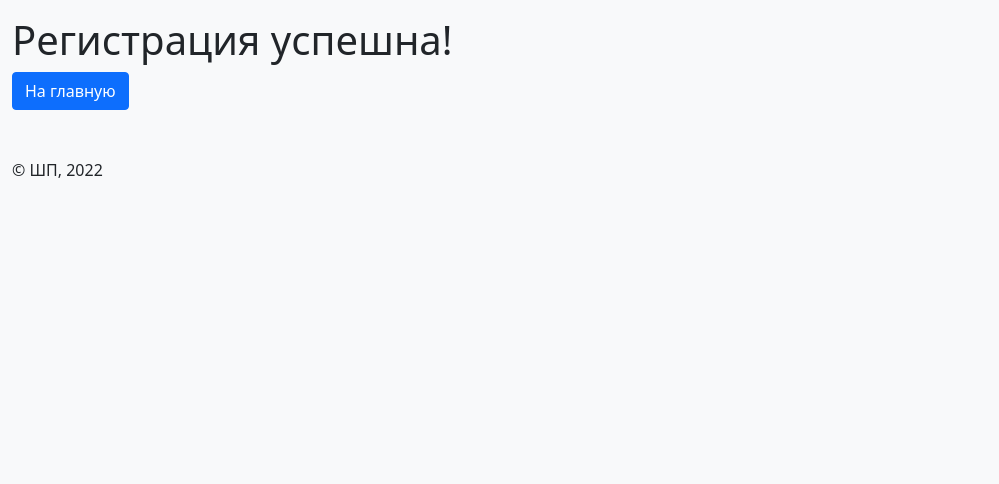
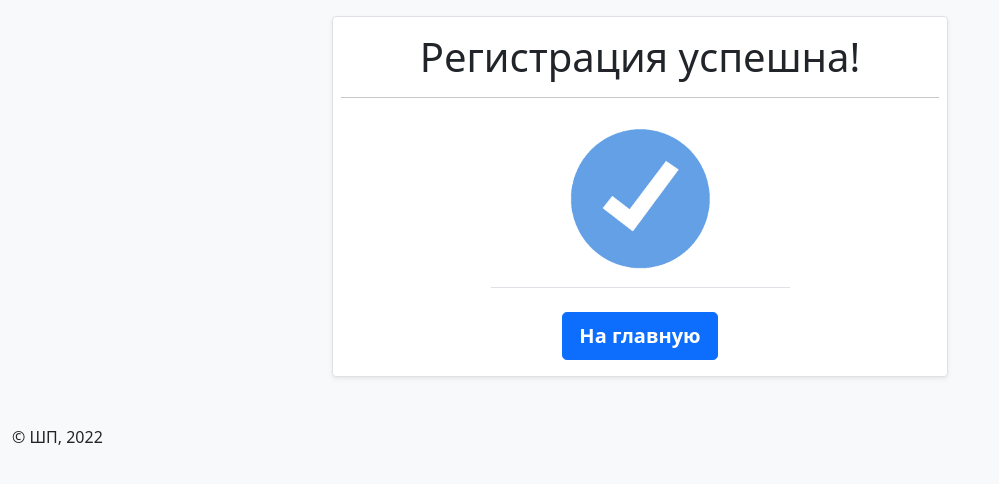
Before and after one commit to dimm0909/simple-votings, a Django app: template main/templates/django_registration/registration_complete.html in a window 1280 px wide. Shown: the part 56-540 px from the top of the page, without its empty margins (0-999 px from the left). Run offline with Django 3.2, Linux system fonts and the light colour scheme; the template is opened without the code that fills it, so the values that code supplies are empty; parts of the project's set-up code (start-up, migrations or seed data) failed here and were passed over.

Commit message:
fixed registration complete page

```diff
--- a/main/templates/django_registration/registration_complete.html
+++ b/main/templates/django_registration/registration_complete.html
@@ -2,10 +2,16 @@
 
 
 {% block content %}
-  <div class="row mt-3">
-    <div class="col">
-      <h1>Регистрация успешна!</h1>
-      <a href="/" class="btn btn-primary">На главную</a>
+
+{% load static %}
+ <div class="row mt-3">
+    <div class="container flex-column text-center w-50">
+      <div class="border rounded shadow-sm rounded bg-white py-3 px-2">
+        <h1 class="text-center">Регистрация успешна!</h1>
+        <hr>
+        <img class="w-50 mx-auto d-block border-bottom" src="{% static 'img/checkmark.png' %}">
+        <a href="/" class=" mt-4 btn btn-primary btn-lg fw-bold">На главную</a>
     </div>
   </div>
+ </div>
 {% endblock %}
```
Also changed, not shown: static/img/checkmark.png (added).
